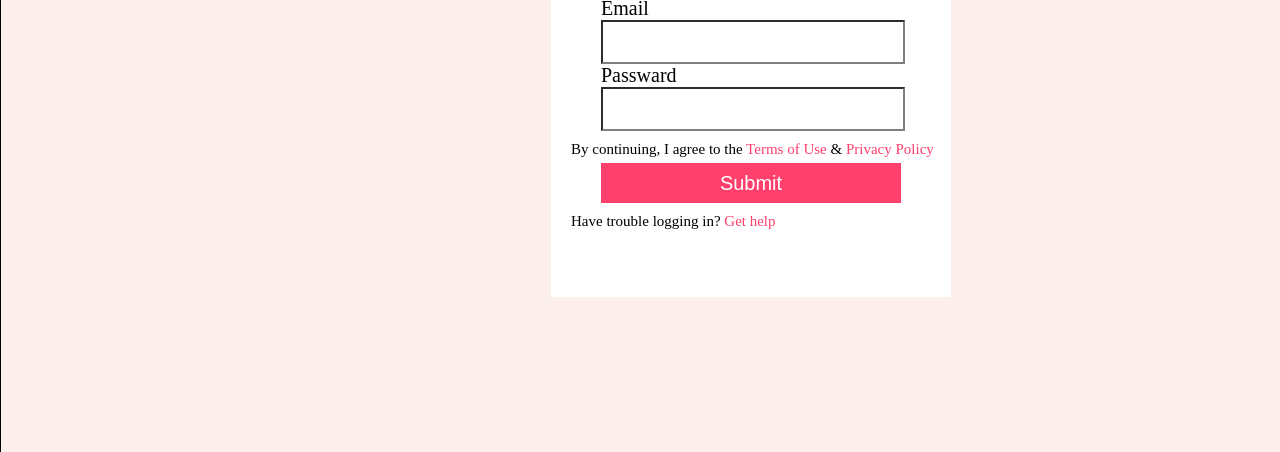
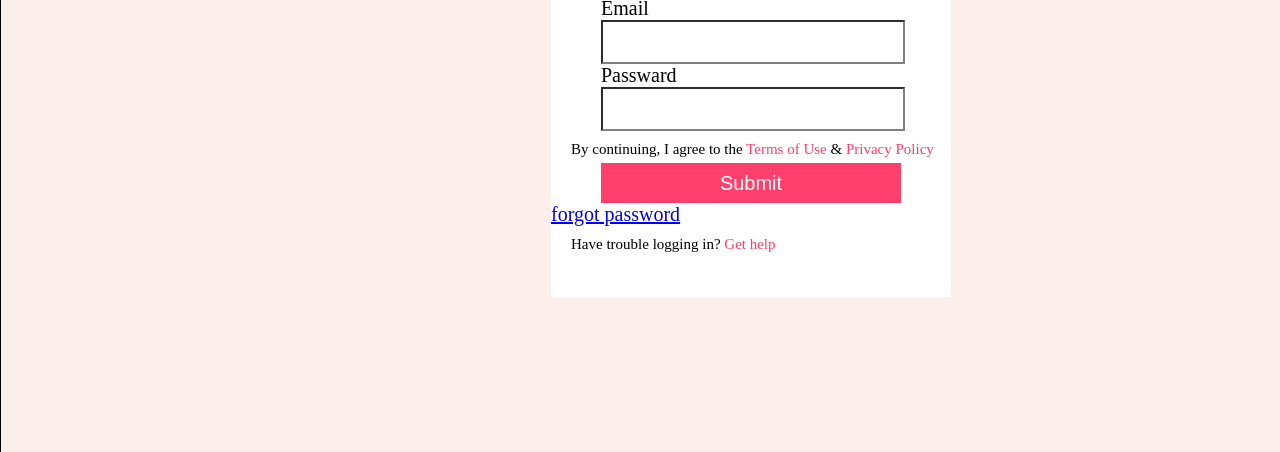
Before and after one commit to Vibhabakkam/Myntra, a plain HTML site: page myntralogin.html in a window 1280 px wide. Shown: the part 348-800 px from the top of the page. Drawn offline with Linux system fonts and the light colour scheme.

Commit message:
Update myntralogin.html

```diff
--- a/myntralogin.html
+++ b/myntralogin.html
@@ -218,6 +218,7 @@
                         <p id="para">By continuing, I agree to the <span style="color: #ff3f6c; font-size: 15px;"> Terms
                             of Use</span> & <span style="color: #ff3f6c; font-size: 15px;">Privacy Policy</span></p>
                         <input id="regdiv" type="submit"> <br>
+                        <a href="Myntraforgotpass.html">forgot password</a>
                         <p id="para"> Have trouble logging in? <span style="color: #ff3f6c; font-size: 15px;">Get
                             help</span></p>
                     </form>
```
